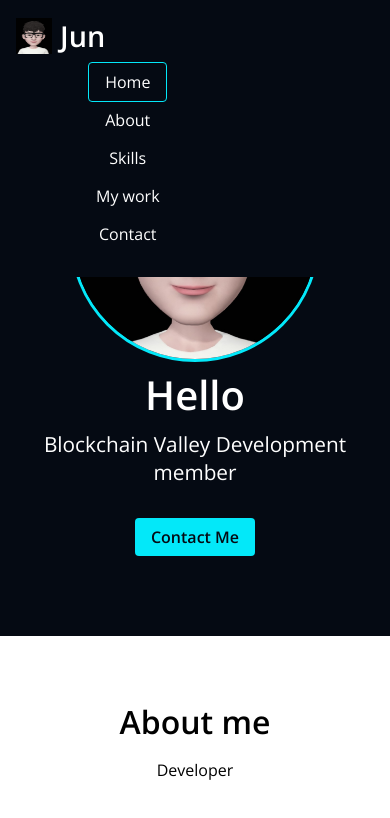
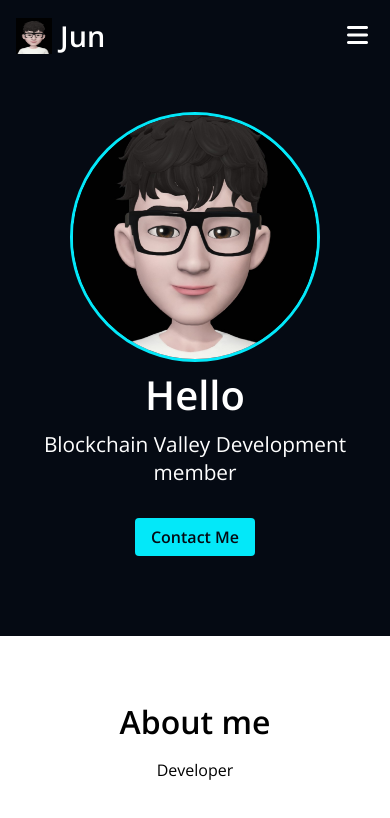
Before and after one commit to pantom0717/pantom0717.github.io, a plain HTML site: page index.html in a window 390 px wide. Shown: the top 818 px of the page. Drawn offline with nearby package versions, Linux system fonts and the light colour scheme.

Commit message:
js update

```diff
--- a/css/style.css
+++ b/css/style.css
@@ -78,7 +78,7 @@ button:focus {
 
 /* Header */
 .header {
-  background-color: #050a13;
+  background-color: transparent;
   position: fixed;
   top: 0;
   width: 100%;
@@ -87,6 +87,11 @@ button:focus {
   justify-content: space-between;
   align-items: center;
   z-index: 1;
+  transition: all 300ms ease;
+}
+
+.header--dark{
+  background-color: var(--color-primary);
 }
 
 .header__logo {
@@ -102,6 +107,15 @@ button:focus {
 
 .header__logo__title {
   font-size: 1.8rem;
+}
+
+.header__toggle {
+  display: none;
+  color: var(--color-white);
+  font-size: 1.5rem;
+  position: absolute;
+  top: 1.3rem;
+  right: 1rem;
 }
 
 .header__menu {
@@ -386,13 +400,21 @@ button:focus {
   .header {
     flex-direction: column;
     align-items: start;
+    background-color: var(--color-primary);
   }
-
+  .header__toggle {
+    display: block;
+  }
   .header__menu {
+    display: none;
     flex-direction: column;
     text-align: center;
     padding: 1rem 4rem;
     gap: 1rem;
+  }
+
+  .header__menu.open{
+    display: flex;
   }
 
   .header__nav {
--- a/index.html
+++ b/index.html
@@ -47,15 +47,21 @@
           <li><a class="header__menu__item" href="#contact">Contact</a></li>
         </ul>
       </nav>
+      <button class="header__toggle" aria-label="navigation menu toggle">
+        <i class="fa-solid fa-bars"></i>
+      </button>
     </header>
     <!-- Main -->
     <main>
       <!-- Home -->
       <section id="home">
-        <img class="home__avatar " src="images/profile.jpg" alt="Jun's profile" />
-        <h2 class="home__title">Hello</h2>
-        <p class="home__description">Blockchain Valley Development member</p>
-        <a class="home__contact" href="#contact">Contact Me</a>
+        <div class="home__container">
+          <img class="home__avatar " src="images/profile.jpg" alt="Jun's profile" />
+          <h2 class="home__title">Hello</h2>
+          <p class="home__description">Blockchain Valley Development member</p>
+          <a class="home__contact" href="#contact">Contact Me</a>
+        </div>
+
       </section>
       <!-- About -->
       <section id="about" class="section max-container" >
--- a/src/main.js
+++ b/src/main.js
@@ -0,0 +1,29 @@
+'use strict';
+
+const header = document.querySelector('.header');
+const headerHeight = header.offsetHeight;
+document.addEventListener('scroll', () => {
+  if (window.scrollY > headerHeight) {
+    header.classList.add('header--dark');
+  } else {
+    header.classList.remove('header--dark');
+  }
+});
+
+const home = document.querySelector('.home__container');
+const homeHeight = home.offsetHeight;
+document.addEventListener('scroll', () => {
+  home.style.opacity = 1 - window.scrollY / homeHeight;
+});
+
+
+const navbarMenu = document.querySelector('.header__menu');
+const navbarToggle = document.querySelector('.header__toggle');
+navbarToggle.addEventListener('click', () => {
+  navbarMenu.classList.toggle('open');
+});
+
+
+navbarMenu.addEventListener('click', () => {
+  navbarMenu.classList.remove('open');
+});
```
